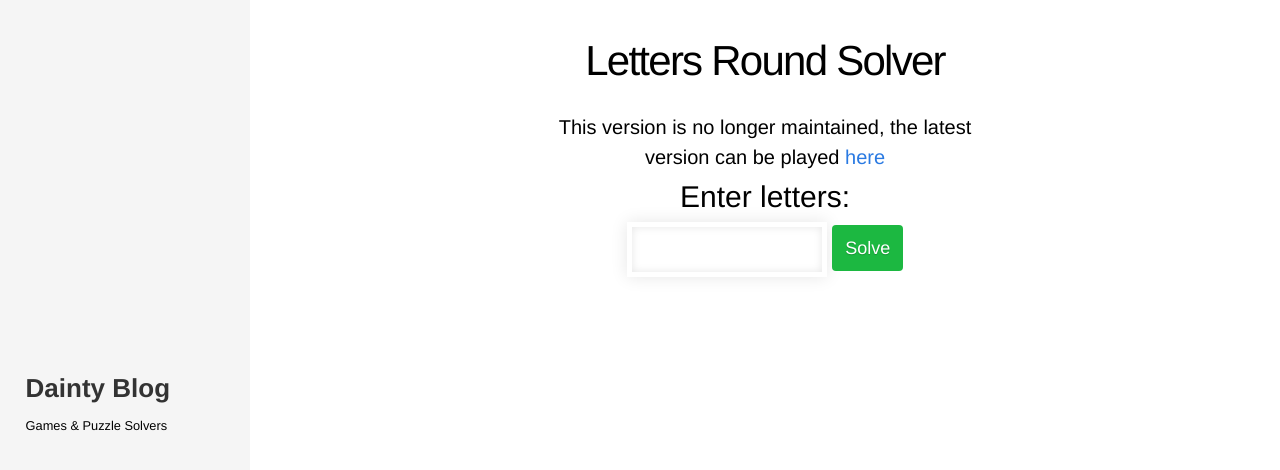
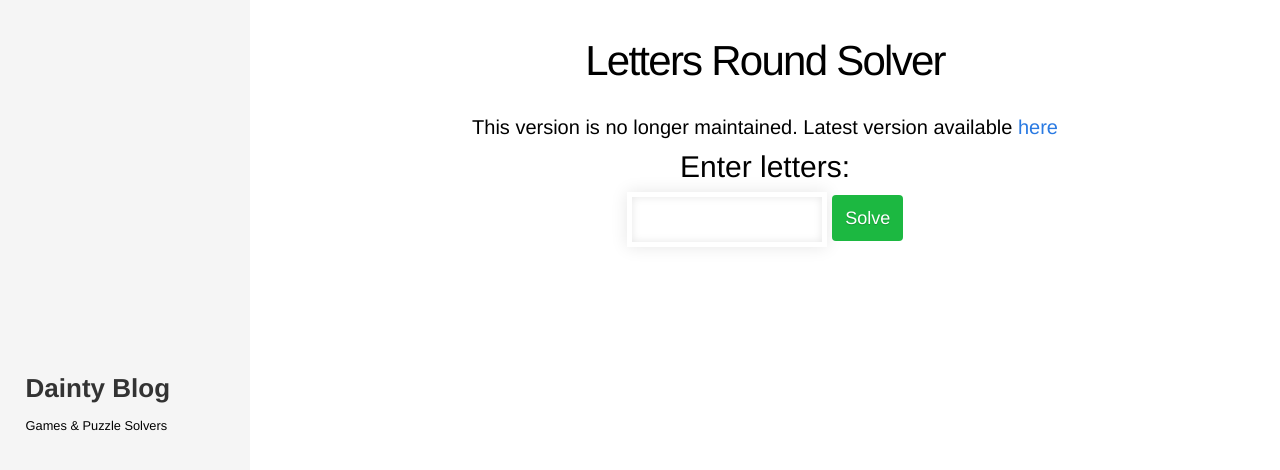
Before and after one commit to PayamBen/PayamBen.github.io, a Jekyll site: the page built from lettersGame.html, in a window 1280 px wide. Shown: the top 470 px of the page. Built offline with Jekyll 4.4.1, drawn with Linux system fonts in a browser that asks for light colours.

Commit message:
Update lettersGame.html

```diff
--- a/lettersGame.html
+++ b/lettersGame.html
@@ -9,7 +9,6 @@ permalink: /letters-numbers-solver/
 	}
 	#main {
 		text-align: center;
-		width: 480px;
 		margin: auto;
 		font-size: 20px;
 	}
@@ -78,7 +77,7 @@ permalink: /letters-numbers-solver/
 </head>
 <body>
 	<div id="main">
-		<p>This version is no longer maintained, the latest version can be played <a href="/lettersGameV2.html">here</a></p>
+		<p>This version is no longer maintained. Latest version available <a href="/letters-round-solverV2/">here</a></p>
 		<p class="label">Enter letters:</p>
 		<input id="letters" type="text"/>
 		<span class="button-green" id="solveIt">Solve</span>
```
